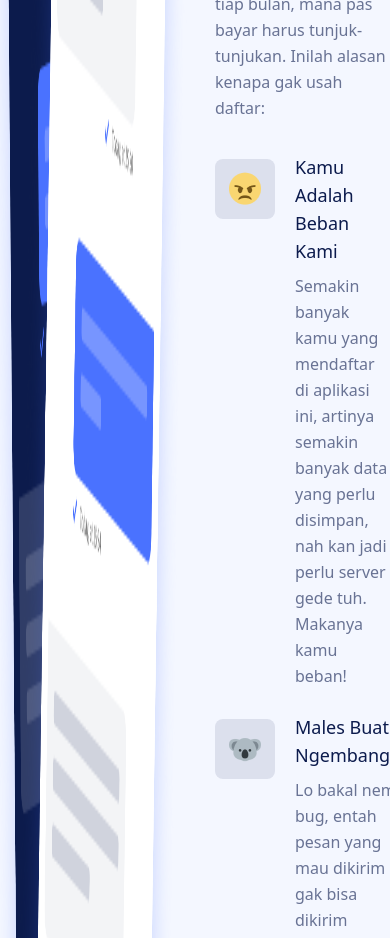
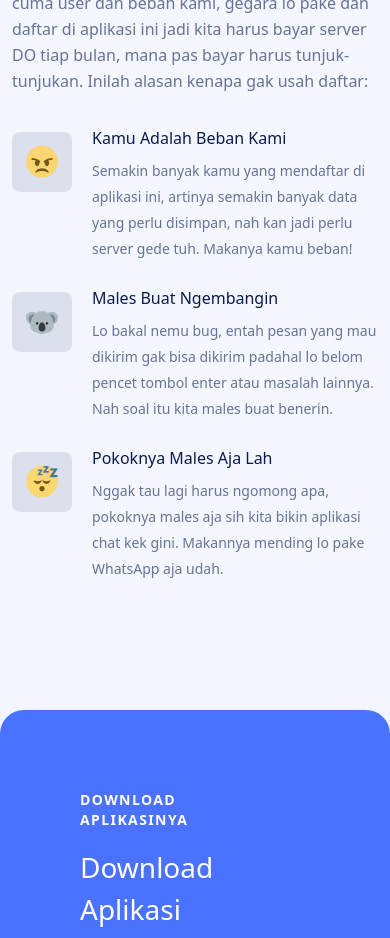
Before and after one commit to hudadamar21/codedesign-chat-n-rechat, a Svelte app: page / in a window 390 px wide. Shown: the part 3760-4698 px from the top of the page. Built offline with nearby package versions, Linux system fonts and the light colour scheme.

Commit message:
responsive teknologi section

```diff
--- a/src/components/sections/TeknologiSection.svelte
+++ b/src/components/sections/TeknologiSection.svelte
@@ -22,8 +22,8 @@
   ];
 </script>
 
-<section id="teknologi" class="grid grid-cols-2 gap-10">
-  <img class="h-full w-full scale-[1.2] mt-5" src="/images/teknologi.png" alt="teknologi" />
+<section id="teknologi" class="grid grid-cols-1 md:grid-cols-2 gap-10 px-3">
+  <img class="h-full w-2/3 md:w-full mx-auto md:scale-[1.2] mt-5" src="/images/teknologi.png" alt="teknologi" />
   <div class="">
     <SectionTitle
       badge="TEKNOLOGI YANG DIGUNAKAN"
@@ -37,8 +37,8 @@
           <img src={image} alt={title} />
         </div>
         <div>
-          <h3 class="text-lg font-medium mb-2 ">{title}</h3>
-          <p class="text-dark/60 leading-[26px]">{description}</p>
+          <h3 class="text-base md:text-lg font-medium mb-2 ">{title}</h3>
+          <p class="text-sm md:text-base text-dark/60 leading-[26px]">{description}</p>
         </div>
       </div>
       {/each}
```
